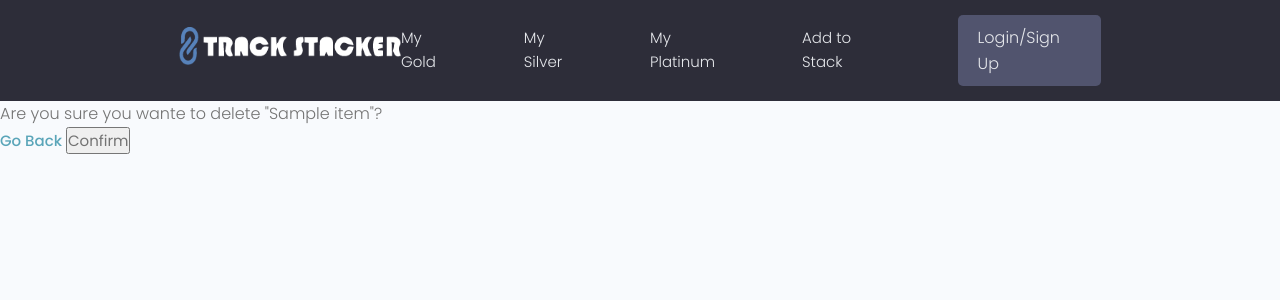
After one commit to Freedomcoding101/metals_tracker, a Django app: template tracker/templates/tracker/delete_template.html in a window 1280 px wide. The commit adds this page. Shown: the top 300 px of the page. Run offline with Django 3.2, Linux system fonts and the light colour scheme; the template is opened without the code that fills it: most values are stand-ins (such as "Sample title", 1, 10 or a date in 2020); some libraries are stand-ins or nearby versions.

Commit message:
CRUD complete

```diff
--- a/templates/navbar.html
+++ b/templates/navbar.html
@@ -2,8 +2,8 @@
 
 <header class="header">
     <div class="container container--narrow">
-      <a href="" class="header__logo">
-        <img src="#" alt="DevSearch Logo" />
+      <a href="{% url 'homepage' %}" class="header__logo">
+        <img src="{% static 'images/long_logo_1.png' %}" alt="alt" />
       </a>
       <nav class="header__nav">
         <input type="checkbox" id="responsive-menu" />
--- /dev/null
+++ b/tracker/templates/tracker/delete_template.html
@@ -0,0 +1,11 @@
+{% extends 'main.html' %}
+
+{% block content %}
+
+<form action="" method="POST">
+    {% csrf_token %}
+    <p>Are you sure you wante to delete "{{item}}"?</p>
+    <a href = {% url 'metal_page' metal_type=item.metal_type %}>Go Back</a>
+    <input type="submit" value="Confirm" />
+</form>
+{% endblock %}
--- a/tracker/templates/tracker/platinum.html
+++ b/tracker/templates/tracker/platinum.html
@@ -40,7 +40,8 @@
                     <span style="font-weight: bold;">Purity-{{object.purity}}%</span>
                   </p>
                   <p class="project--rating">
-                    <a href="{% url 'editPage' metal_type='platinum' pk=object.pk %}"><span style="font-weight: bold;">Edit/Delete</span></a>
+                    <a href="{% url 'editPage' metal_type='platinum' pk=object.pk %}"><span style="font-weight: bold;">Edit</span></a><br>
+                    <a href="{% url 'deletePage' metal_type='platinum' pk=object.pk %}"><span style="font-weight: bold;">Delete</span></a>
                   </p>
                 </div>
               </a>
--- a/tracker/templates/tracker/silver.html
+++ b/tracker/templates/tracker/silver.html
@@ -40,7 +40,8 @@
                     <span style="font-weight: bold;">Purity-{{object.purity}}%</span>
                   </p>
                   <p class="project--rating">
-                    <a href="{% url 'editPage' metal_type='silver' pk=object.pk %}"><span style="font-weight: bold;">Edit/Delete</span></a>
+                    <a href="{% url 'editPage' metal_type='silver' pk=object.pk %}"><span style="font-weight: bold;">Edit</span></a><br>
+                    <a href="{% url 'deletePage' metal_type='gold' pk=object.pk %}"><span style="font-weight: bold;">Delete</span></a>
                   </p>
                 </div>
               </a>
--- a/tracker/urls.py
+++ b/tracker/urls.py
@@ -8,5 +8,7 @@ path('', views.homepage, name="homepage"),
 # path('silver/', views.silverpage, name="silverpage"),
 path('update/', views.updatePage, name = "updatePage"),
 path('<str:metal_type>/', views.metalPage, name='metal_page'),
-path('edit/<str:metal_type>/<uuid:pk>/', views.editPage, name='editPage')
+path('edit/<str:metal_type>/<uuid:pk>/', views.editPage, name='editPage'),
+path('delete/<str:metal_type>/<uuid:pk>/', views.deletePage, name='deletePage'),
+
 ]
```
Also changed, not shown: tracker/templates/tracker/gold.html (+4 -3 lines), tracker/views.py (+27 -2 lines), db.sqlite3, static/images/long_logo_1.png (added).
